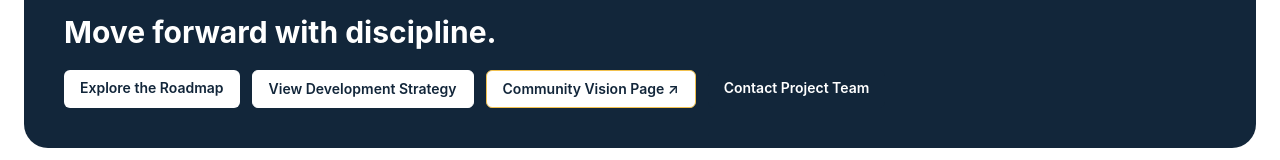
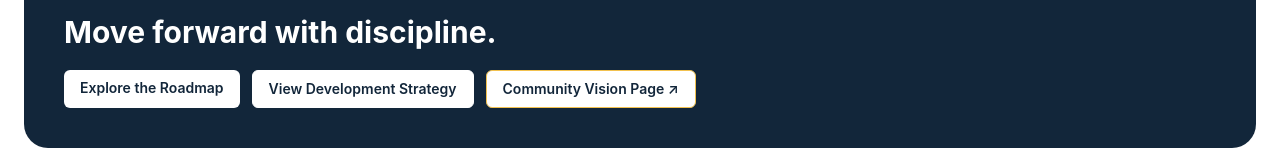
Before and after one commit to martinez-frank/5501-forward-site, a Next.js app: page /project in a window 1280 px wide. Shown: the part 6306-6466 px from the top of the page. Built offline with nearby package versions, Linux system fonts and the light colour scheme.

Commit message:
Remove duplicate contact CTA from project page footer bar

```diff
--- a/app/project/page.tsx
+++ b/app/project/page.tsx
@@ -205,7 +205,6 @@ export default function ProjectPage() {
           <Link href="/execution-roadmap" className="rounded-md bg-white px-4 py-2 text-sm font-semibold text-[#12263a]">Explore the Roadmap</Link>
           <Link href="/development-strategy" className="rounded-md border border-white bg-white px-4 py-2 text-sm font-semibold text-[#12263a]">View Development Strategy</Link>
           <Link href="/community" target="_blank" rel="noopener noreferrer" className="rounded-md border border-[#f2c14e] bg-white px-4 py-2 text-sm font-semibold text-[#12263a]">Community Vision Page ↗</Link>
-          <Link href="/contact" className="rounded-md bg-[#12263a] px-4 py-2 text-sm font-semibold text-white">Contact Project Team</Link>
         </div>
       </section>
     </div>
```
